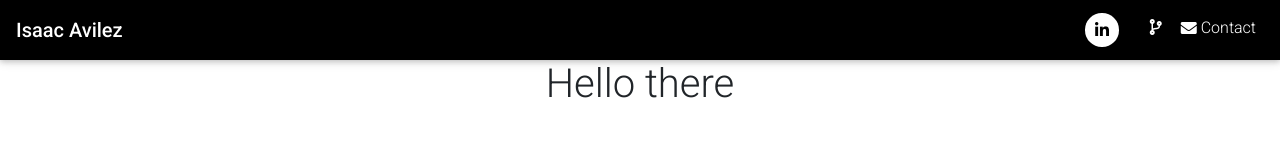
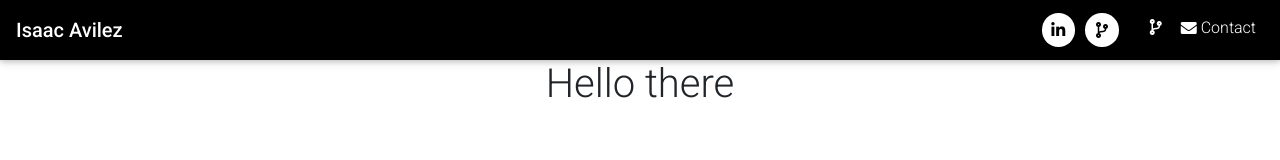
Before and after one commit to IA26/my-portfolio, a React (Create React App) app: page / in a window 1280 px wide. Shown: the top 160 px of the page. Built offline with nearby package versions, Linux system fonts and the light colour scheme.

Commit message:
added github to icons

```diff
--- a/src/App.css
+++ b/src/App.css
@@ -63,7 +63,7 @@
   color: white;
 }
 
-#hover:hover {
+.hover:hover {
   transform: translateY(-4px);
   transition:0.3s;
 }
--- a/src/components/NavBarPage.js
+++ b/src/components/NavBarPage.js
@@ -20,11 +20,13 @@ function NavbarPage(props) {
         <MDBNavbarNav right>
 
           <MDBContainer>
-            <a href="https://youtube.com" id="hover" className="social-icon" >
+            <a href="https://youtube.com" className="social-icon hover" >
               <MDBIcon fab icon="linkedin-in" />
             </a>
 
-
+            <a href="https://youtube.com" className="social-icon hover" >
+              <MDBIcon fas icon="code-branch" />
+            </a>
           </MDBContainer>
 
 
```
